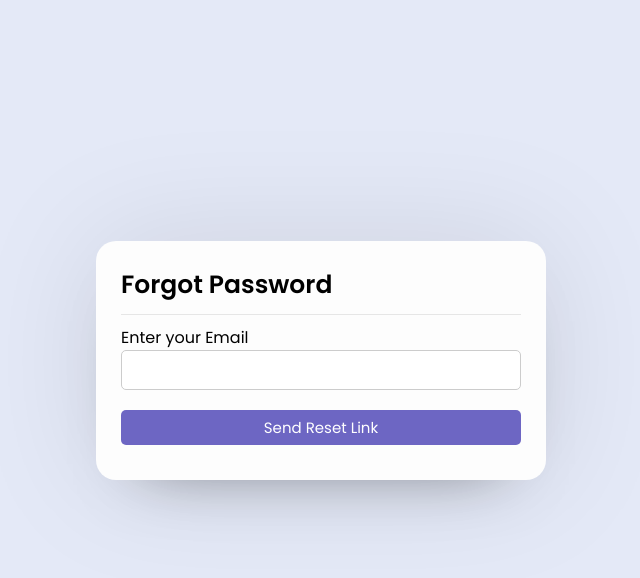
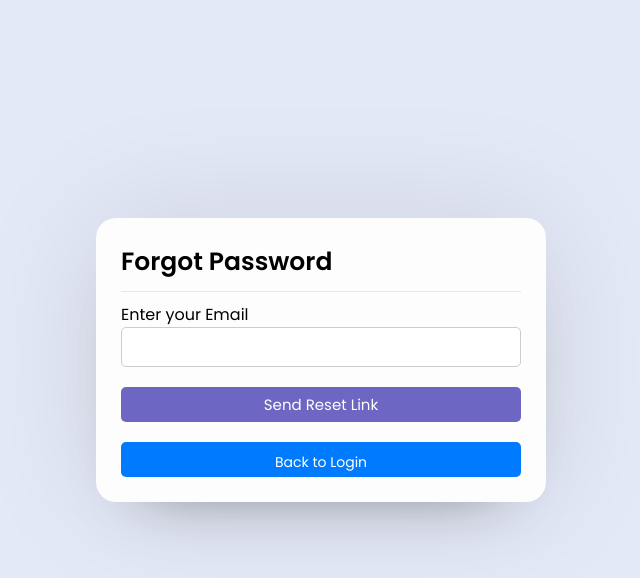
Before and after one commit to yuvan88/TARUMT-Voting-Systems, a PHP site: page /TARUMT-Voting-Systems/forgot-password.php in a window 1280 px wide. Shown: the top 578 px of the page, without its empty margins (319-959 px from the left). Run offline with PHP 8.4, Linux system fonts and the light colour scheme; some libraries are stand-ins or nearby versions.

Commit message:
add login button at forgot-password.php

```diff
--- a/forgot-password.php
+++ b/forgot-password.php
@@ -45,7 +45,7 @@ if (isset($_POST['submit'])) {
             $mail->Body = 'Click the following link to reset your password: <a href="http://localhost/TARUMT-Voting-Systems/reset-password.php?token=' . $token . '">Reset Password</a>';
 
             $mail->send();
-            echo "Password reset link has been sent to your email.";
+            echo "Password reset link has been sent to your email. Now go back to login page";
         } catch (Exception $e) {
             echo "Message could not be sent. Mailer Error: {$mail->ErrorInfo}";
         }
@@ -74,10 +74,33 @@ if (isset($_POST['submit'])) {
                 </div>
 
                 <div class="field">
-                    <input type="submit" class="btn" name="submit" value="Send Reset Link" required>
+                    <input type="submit" class="btn" name="submit" value="Send Reset Link">
                 </div>
             </form>
+            <div class="field">
+                <!-- Added login button -->
+                <a href="login.php" class="btn login-btn">Back to Login</a>
+            </div>
         </div>
     </div>
+
+    <style>
+        /* Additional CSS to style the login button */
+        .login-btn {
+            display: block;
+            text-align: center;
+            margin-top: 10px;
+            background-color: #007bff;
+            color: white;
+            text-decoration: none;
+            padding: 10px 15px;
+            border-radius: 5px;
+            font-size: 14px;
+        }
+
+        .login-btn:hover {
+            background-color: #0056b3;
+        }
+    </style>
 </body>
 </html>
```
